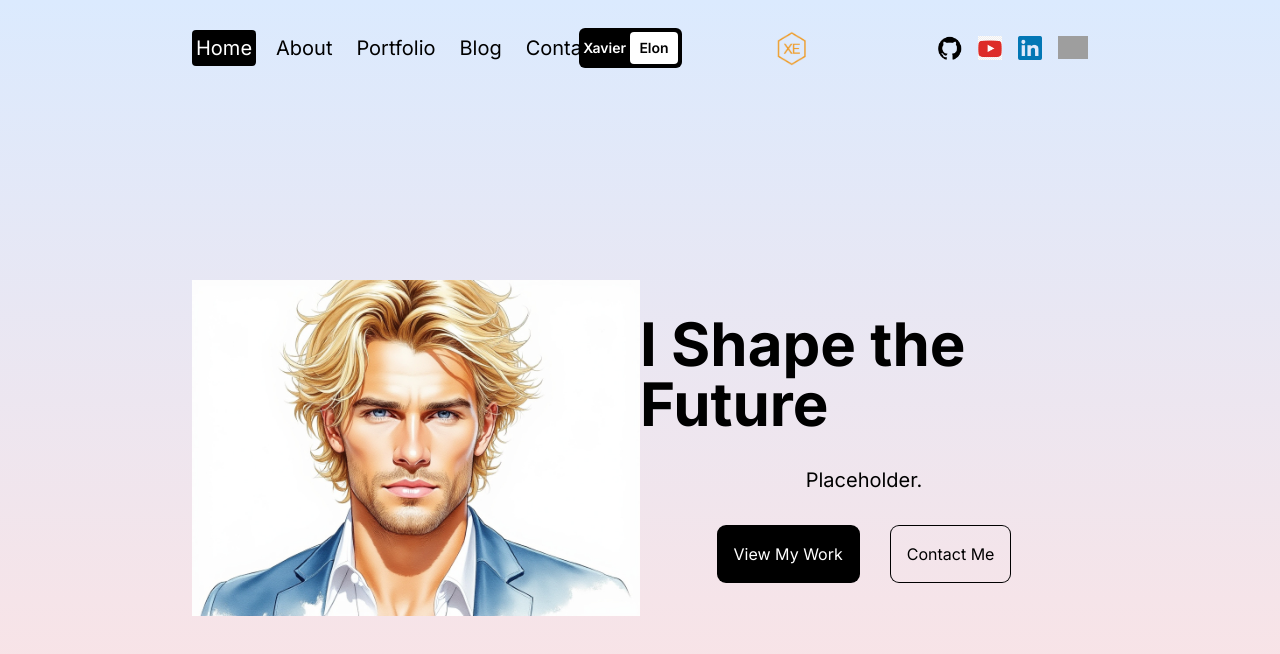
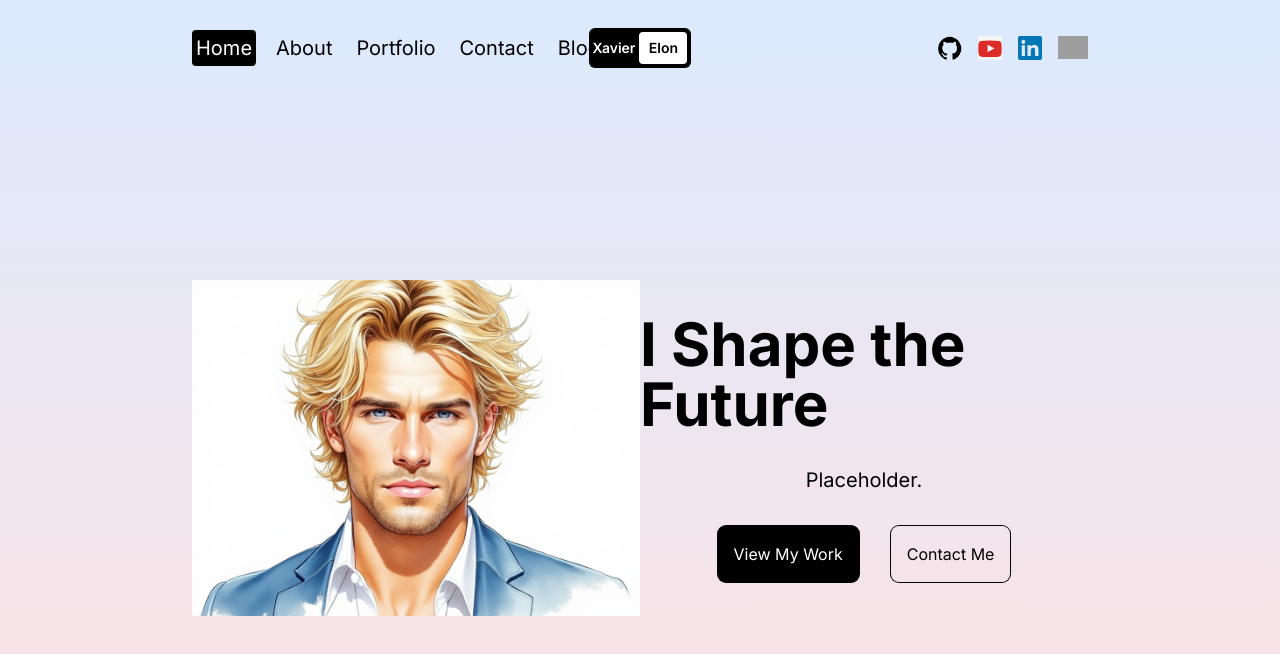
Before and after one commit to XavierElon/xavierelon-portfolio, a Next.js app: page / in a window 1280 px wide. Shown: the top 654 px of the page. Built offline with nearby package versions, Linux system fonts and the light colour scheme; grey boxes are pictures that could not be loaded.

Commit message:
update order of navbar

```diff
--- a/src/components/navbar.jsx
+++ b/src/components/navbar.jsx
@@ -16,8 +16,8 @@ const links = [
   { url: '/', title: 'Home' },
   { url: '/about', title: 'About' },
   { url: '/portfolio', title: 'Portfolio' },
-  { url: 'https://alphaprogramming.io', title: 'Blog' },
   { url: '/contact', title: 'Contact' },
+  { url: 'https://wtfprogramming.io', title: 'Blog' },
 ]
 
 const Navbar = () => {
@@ -113,7 +113,7 @@ const Navbar = () => {
           </span>
         </Link>
       </div>
-      <div className="logo sm:flex sm:justify-center sm:items-center">
+      <div className="block md:hidden">
         <Image src={logo} alt="" width={40} height={40} />
       </div>
       {/* SOCIAL */}
```
